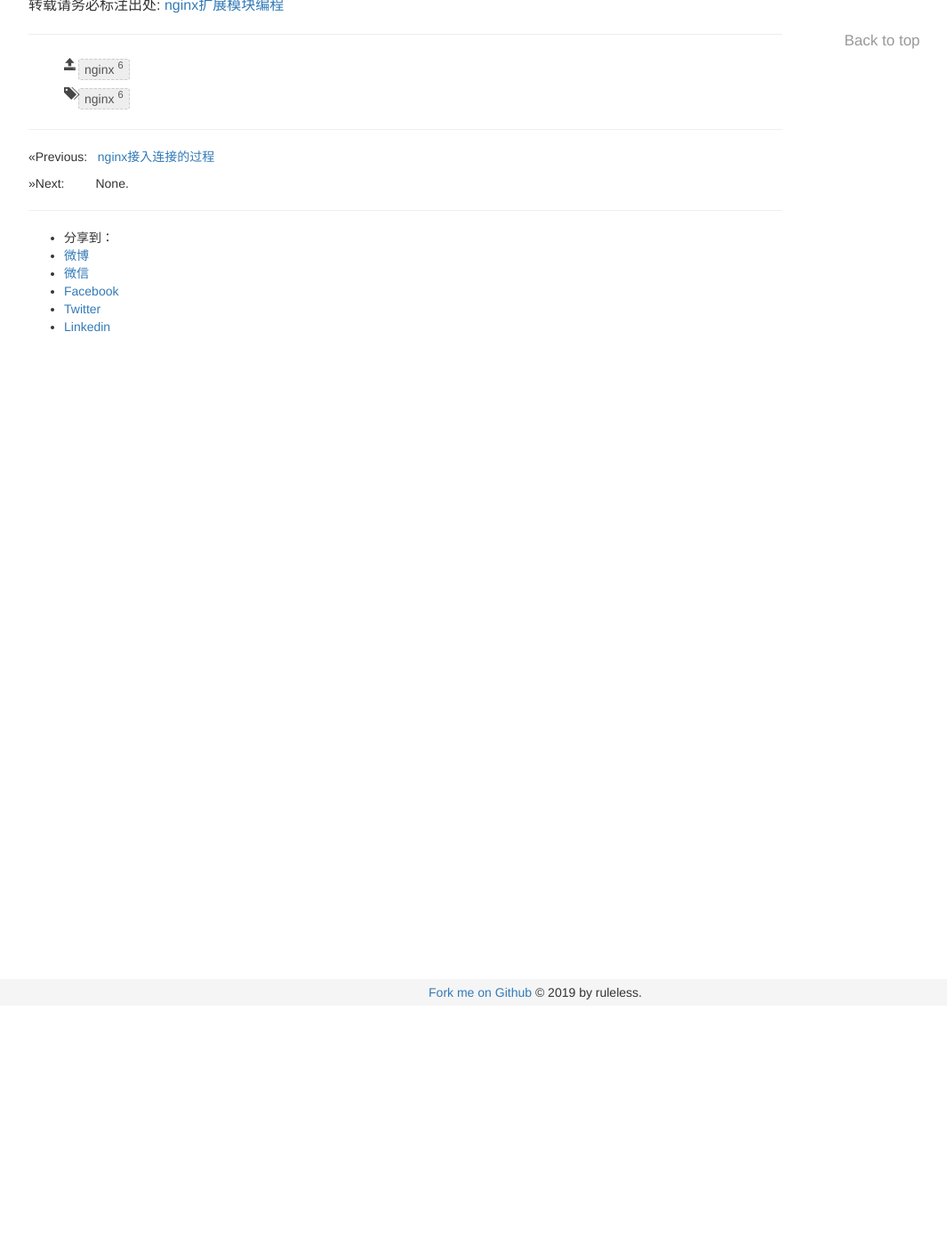
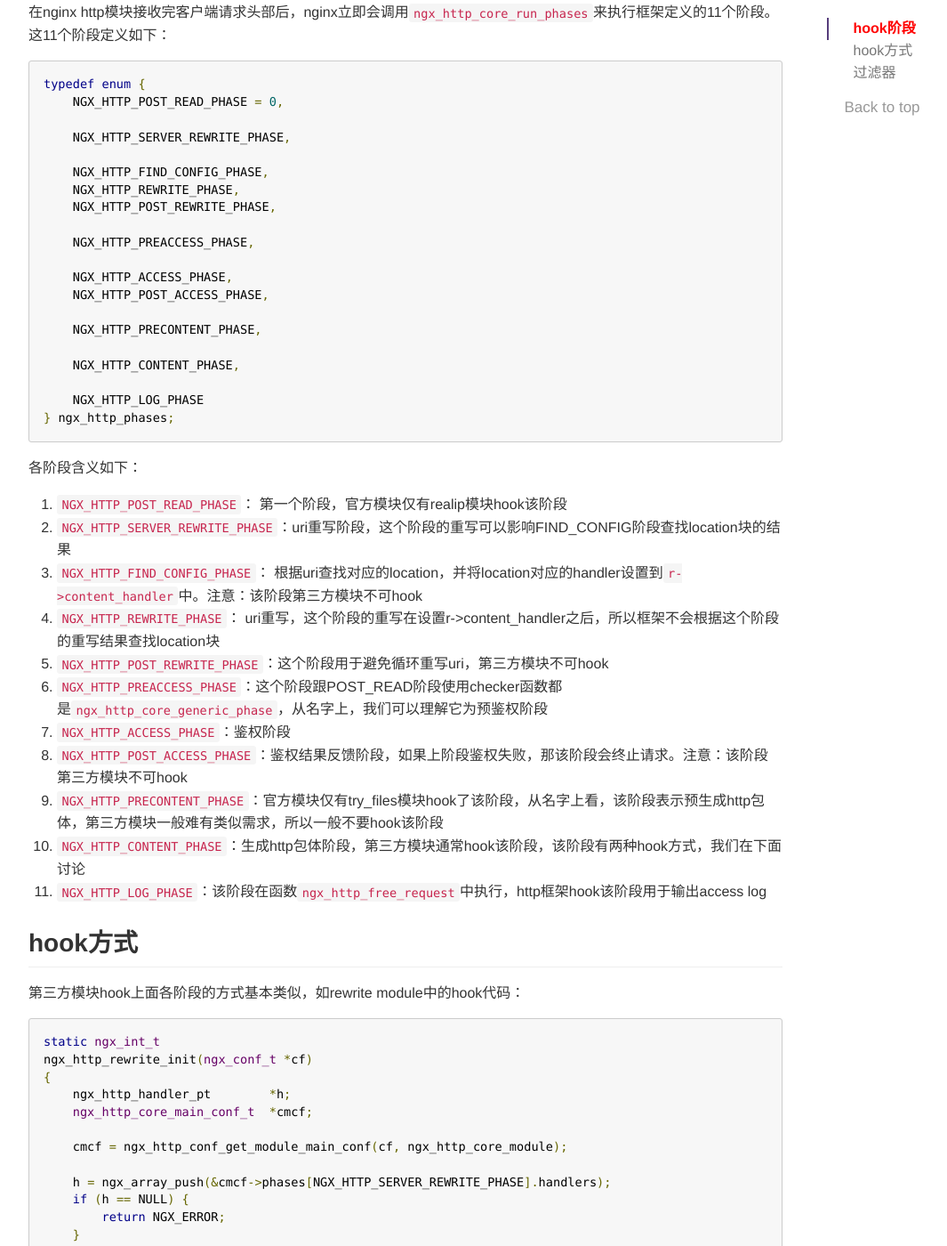
Before and after one commit to ruleless/ruleless.github.io, a Jekyll site: the page built from _posts/2019-01-02-nginx-write-ext-module.md, in a window 1280 px wide and 1400 px high, scrolled down 270 px. Shown: the whole window at 89% size, without its empty margins (38-1103 px from the left). Built offline with Jekyll 4.4.1, drawn with Linux system fonts in a browser that asks for light colours; comment, search, counter and statistics services are not loaded; before the commit the page ends 900 px from its top, so only the background shows below that; some of the changed text lies outside the part shown.

Commit message:
编写nginx扩展模块

````diff
--- a/_posts/2019-01-02-nginx-write-ext-module.md
+++ b/_posts/2019-01-02-nginx-write-ext-module.md
@@ -6,3 +6,105 @@ category: nginx
 tags: [nginx]
 ---
 {% include JB/setup %}
+
+## hook阶段
+在nginx http模块接收完客户端请求头部后，nginx立即会调用`ngx_http_core_run_phases`来执行框架定义的11个阶段。这11个阶段定义如下：
+``` c++
+typedef enum {
+    NGX_HTTP_POST_READ_PHASE = 0,
+
+    NGX_HTTP_SERVER_REWRITE_PHASE,
+
+    NGX_HTTP_FIND_CONFIG_PHASE,
+    NGX_HTTP_REWRITE_PHASE,
+    NGX_HTTP_POST_REWRITE_PHASE,
+
+    NGX_HTTP_PREACCESS_PHASE,
+
+    NGX_HTTP_ACCESS_PHASE,
+    NGX_HTTP_POST_ACCESS_PHASE,
+
+    NGX_HTTP_PRECONTENT_PHASE,
+
+    NGX_HTTP_CONTENT_PHASE,
+
+    NGX_HTTP_LOG_PHASE
+} ngx_http_phases;
+```
+
+各阶段含义如下：
+  1. `NGX_HTTP_POST_READ_PHASE`： 第一个阶段，官方模块仅有realip模块hook该阶段
+  2. `NGX_HTTP_SERVER_REWRITE_PHASE`：uri重写阶段，这个阶段的重写可以影响FIND_CONFIG阶段查找location块的结果
+  3. `NGX_HTTP_FIND_CONFIG_PHASE`： 根据uri查找对应的location，并将location对应的handler设置到`r->content_handler`中。注意：该阶段第三方模块不可hook
+  4. `NGX_HTTP_REWRITE_PHASE`： uri重写，这个阶段的重写在设置r->content_handler之后，所以框架不会根据这个阶段的重写结果查找location块
+  5. `NGX_HTTP_POST_REWRITE_PHASE`：这个阶段用于避免循环重写uri，第三方模块不可hook
+  6. `NGX_HTTP_PREACCESS_PHASE`：这个阶段跟POST_READ阶段使用checker函数都是`ngx_http_core_generic_phase`，从名字上，我们可以理解它为预鉴权阶段
+  7. `NGX_HTTP_ACCESS_PHASE`：鉴权阶段
+  8. `NGX_HTTP_POST_ACCESS_PHASE`：鉴权结果反馈阶段，如果上阶段鉴权失败，那该阶段会终止请求。注意：该阶段第三方模块不可hook
+  9. `NGX_HTTP_PRECONTENT_PHASE`：官方模块仅有try_files模块hook了该阶段，从名字上看，该阶段表示预生成http包体，第三方模块一般难有类似需求，所以一般不要hook该阶段
+  10. `NGX_HTTP_CONTENT_PHASE`：生成http包体阶段，第三方模块通常hook该阶段，该阶段有两种hook方式，我们在下面讨论
+  11. `NGX_HTTP_LOG_PHASE`：该阶段在函数`ngx_http_free_request`中执行，http框架hook该阶段用于输出access log
+
+## hook方式
+第三方模块hook上面各阶段的方式基本类似，如rewrite module中的hook代码：
+``` c++
+static ngx_int_t
+ngx_http_rewrite_init(ngx_conf_t *cf)
+{
+    ngx_http_handler_pt        *h;
+    ngx_http_core_main_conf_t  *cmcf;
+
+    cmcf = ngx_http_conf_get_module_main_conf(cf, ngx_http_core_module);
+
+    h = ngx_array_push(&cmcf->phases[NGX_HTTP_SERVER_REWRITE_PHASE].handlers);
+    if (h == NULL) {
+        return NGX_ERROR;
+    }
+
+    *h = ngx_http_rewrite_handler;
+
+    h = ngx_array_push(&cmcf->phases[NGX_HTTP_REWRITE_PHASE].handlers);
+    if (h == NULL) {
+        return NGX_ERROR;
+    }
+
+    *h = ngx_http_rewrite_handler;
+
+    return NGX_OK;
+}
+```
+
+`NGX_HTTP_CONTENT_PHASE`阶段除了上面这种hook方式外，还有另一种比较常用的hook方式：
+``` c++
+static char *
+ngx_http_dump(ngx_conf_t *cf, ngx_command_t *cmd, void *conf)
+{
+    ngx_http_dump_loc_conf_t *dlcf = conf;
+    ngx_http_core_loc_conf_t *clcf;
+    char *rv;
+
+    rv = ngx_conf_set_flag_slot(cf, cmd, conf);
+    if (rv != NGX_CONF_OK) {
+        return rv;
+    }
+
+    if (dlcf->dump_all) {
+        clcf = ngx_http_conf_get_module_loc_conf(cf, ngx_http_core_module);
+        clcf->handler = ngx_http_dump_hanlder;
+    }
+
+    return NGX_CONF_OK;
+}
+```
+这第二种方式将hook函数设置到了`ngx_http_core_module`模块对应的location配置`ngx_http_core_loc_conf_t`的handler成员中。而handler将通过如下流程被调用：
+  1. 在`FIND_CONFIG`阶段执行的`ngx_http_core_find_config_phase`函数中根据uri查找对应的location块，然后将location配置中的handler设置到`r->content_handler`
+  2. 在`CONTENT`阶段执行的`ngx_http_core_content_phase`函数中先会判断`r->content_handler`是否为空，如果不为空就会执行该函数。这样，通过第二种方式设置的hook函数便被执行了。
+
+另外，对于`CONTENT`阶段，还需要注意的是：第二种方式注册的hook函数会先于第一种方式注册的hook函数执行。而且，如果第二种方式注册的hook函数返回了`NGX_DECLINED`的以外的值，那么，第一种方式注册的hook将不会被执行；而如果返回`NGX_DECLINED`，则会依次执行第一种方式注册hook函数。
+
+## 过滤器
+nginx http模块有两条过滤链：http头部过滤链、http包体过滤链。这两条过滤链是以单链表的形式组织起来的，nginx为我们定义了单链表的头节点：
+  1. 头部过滤链的头节点为：`ngx_http_top_header_filter`，它是全局函数指针变量
+  2. 包体过滤链的头节点为：`ngx_http_top_body_filter` ，它也是一个全局函数指针变量
+
+在编写
````
